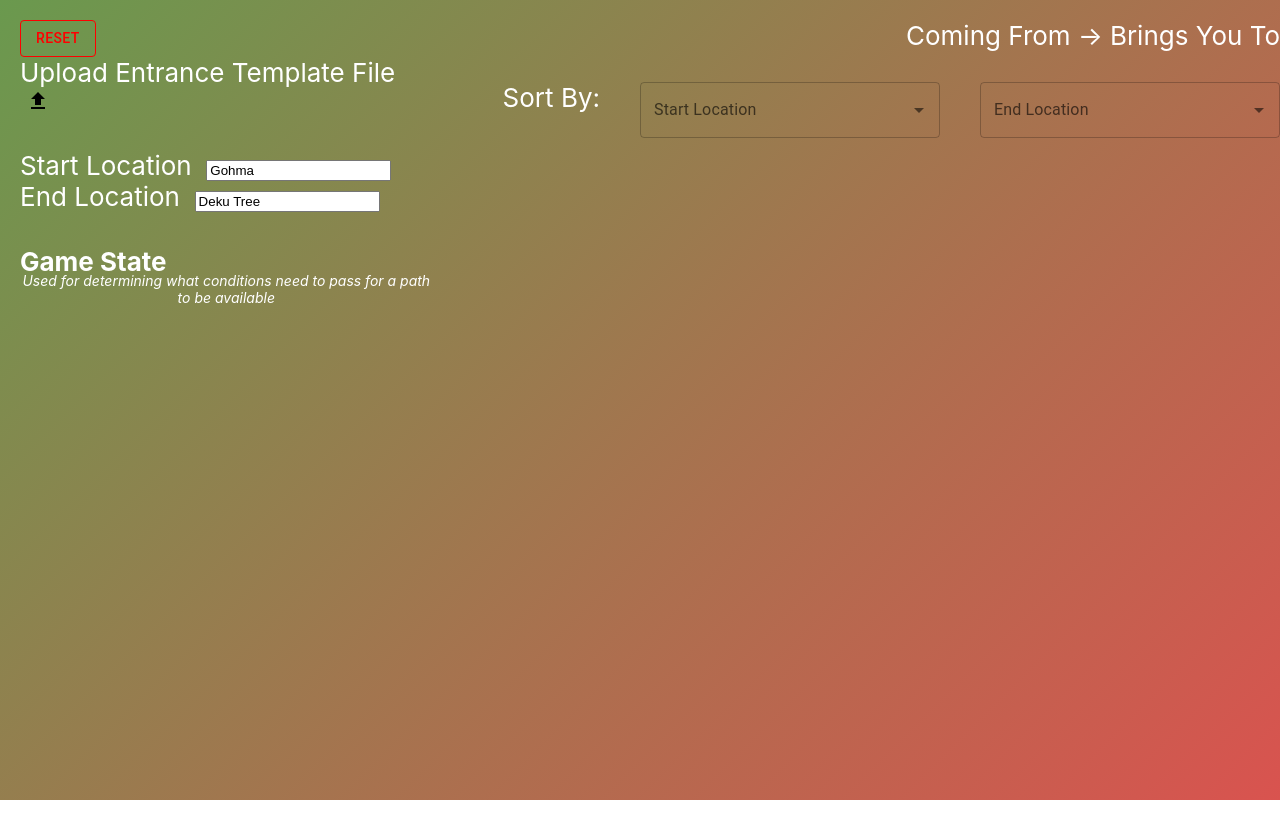
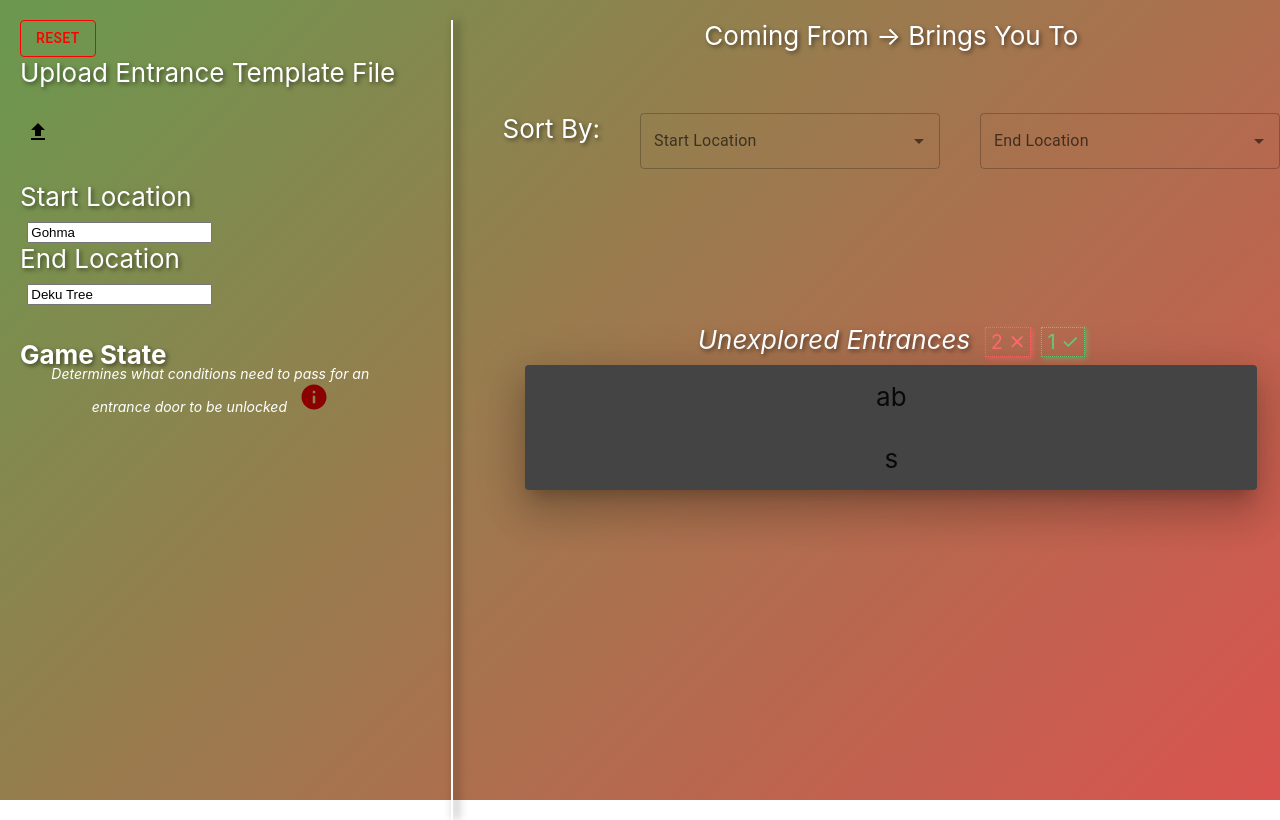
Before and after one commit to midnight-grind/EntranceTracker, a React (Create React App) app in the folder entrancetracker/: page / in a window 1280 px wide. Built offline with nearby package versions, Linux system fonts and the light colour scheme.

Commit message:
cleaned up styling

```diff
--- a/entrancetracker/package.json
+++ b/entrancetracker/package.json
@@ -5,7 +5,7 @@
   "dependencies": {
     "@emotion/react": "^11.13.3",
     "@emotion/styled": "^11.13.0",
-    "@mui/icons-material": "^6.1.1",
+    "@mui/icons-material": "^6.1.7",
     "@mui/material": "^6.1.1",
     "@testing-library/jest-dom": "^5.17.0",
     "@testing-library/react": "^13.4.0",
--- a/entrancetracker/src/components/CSVReader.js
+++ b/entrancetracker/src/components/CSVReader.js
@@ -8,10 +8,15 @@ import FormControlLabel from '@mui/material/FormControlLabel';
 import FormControl from '@mui/material/FormControl';
 import FormLabel from '@mui/material/FormLabel';
 import Button from '@mui/material/Button';
+import Paper from '@mui/material/Paper';
+import Box from '@mui/material/Box';
+import Tooltip from '@mui/material/Tooltip';
 
 
 import UploadIcon from '@mui/icons-material/Upload'; // If using Material-UI icons
 import ComingFromBringsYouTo from './ComingFromBringsYouTo';
+import InfoIcon from '@mui/icons-material/Info';
+import UnexploredCheckmarks from './UnexploredCheckmarks';
 
 function CSVReader()
 {
@@ -395,11 +400,6 @@ function CSVReader()
 		return true;
 	}
 
-	function testHtml()
-	{
-		return <div>This is rendered from testHtml function!</div>;
-	}
-
 	// Effect to log the updated shortest path when it's updated
 	useEffect(() =>
 	{
@@ -525,7 +525,7 @@ function CSVReader()
 
 
 				<div style={{ textAlign: 'left'}}>
-					Upload Entrance Template File<br></br>
+					<div style={{ textShadow: '2px 2px 4px rgba(0, 0, 0, 0.5)' }}>Upload Entrance Template File</div><br></br>
 					<button onClick={handleIconClick} style={{ border: 'none', background: 'none', cursor: 'pointer' }}>
 						<UploadIcon style={{ fontSize: '24px', color: '#000' }} /> {/* Customize size and color */}
 					</button>
@@ -536,14 +536,14 @@ function CSVReader()
 
 				<div style={{ textAlign: 'left'}}>
 					<br/>
-					Start Location &nbsp;
+					<div style={{ textShadow: '2px 2px 4px rgba(0, 0, 0, 0.5)' }}>Start Location</div> &nbsp;
 					<input
 						type="text"
 						value={startLocation}
 						onChange={(e) => setStartLocation(e.target.value)}
 					/>
 					<br/>
-					End Location &nbsp;
+					<div style={{ textShadow: '2px 2px 4px rgba(0, 0, 0, 0.5)' }}> End Location </div> &nbsp;
 					<input
 						type="text"
 						value={endLocation}
@@ -559,9 +559,20 @@ function CSVReader()
 
 				<div>
 					{/* {JSON.stringify(final_conditions)} */}
-					<h4 style={{ textAlign: 'left' }}>Game State</h4>
+					<h4 style={{ textAlign: 'left', textShadow: '2px 2px 4px rgba(0, 0, 0, 0.5)'}}>Game State</h4>
 					<div style={{ fontSize: '14px', marginTop: '-40px', marginBottom: '50px' }}>
-						<em>Used for determining what conditions need to pass for a path to be available</em>
+						<em>Determines what conditions need to pass for an entrance door to be unlocked</em>&nbsp;&nbsp;&nbsp;
+
+						<Tooltip title="If a player randomly exits through a door and can immediately re-enter it, entry conditions may no longer apply,
+						as a valid path has been found.">
+							<InfoIcon
+								style={{
+									fontSize: '30px', // Adjust the size of the icon
+									color: '#8B0000',    // Change the color of the icon
+								}}
+							/>
+						</Tooltip>
+
 					</div>
 				</div>
 
@@ -572,12 +583,38 @@ function CSVReader()
 
 			</div>
 
+			<div style={{ width: '2px', height: '100vh', backgroundColor: 'white', marginLeft: '30px', boxShadow: '4px 0px 10px rgba(0, 0, 0, 0.7)'}}></div>
 
-
-			<div style={{ flex: '0 0 auto', textAlign: 'right', marginLeft: '50px'}}>
+			<div style={{ flex: '0 0 auto', textAlign: 'middle', marginLeft: '50px'}}>
 				<ComingFromBringsYouTo locations={['1','e']}></ComingFromBringsYouTo><br></br>
 
 				{shortest_path}
+
+				<br></br><br></br><br></br><br></br>
+				<em style={{ textShadow: '2px 2px 4px rgba(0, 0, 0, 0.5)' }}>Unexplored Entrances</em> &nbsp;
+				<UnexploredCheckmarks numUnavailable={2} numAvailable={1}></UnexploredCheckmarks>
+				<Box
+					sx={{
+						display: 'flex',
+						justifyContent: 'center', // Horizontal alignment
+						alignItems: 'center', // Vertical alignment
+						flexWrap: 'wrap',
+						'& > :not(style)': {
+						m: 1, // Margin
+						width: 700,
+						},
+					}}
+					>
+					<Paper
+						elevation={24}
+						sx={{
+						backgroundColor: '#444',
+						padding: 2, // Add padding inside the Paper for spacing
+						}}
+					>
+						ab<br></br><br></br>s
+					</Paper>
+				</Box>
 			</div>
 
 
--- a/entrancetracker/src/components/ComingFromBringsYouTo.js
+++ b/entrancetracker/src/components/ComingFromBringsYouTo.js
@@ -7,10 +7,10 @@ function ComingFromBringsYouTo( {locations} )
 {
     return (
         <div>
-            Coming From &rarr; Brings You To
+            <div style={{ textShadow: '2px 2px 4px rgba(0, 0, 0, 0.5)' }}>Coming From &rarr; Brings You To </div>
             <br></br><br></br>
             <div style={{display: 'inline-block'}}>
-                Sort By:
+            <div style={{ textShadow: '2px 2px 4px rgba(0, 0, 0, 0.5)' }}>   Sort By: </div>
 
             </div>
 
--- /dev/null
+++ b/entrancetracker/src/components/LocationDropdown.js
@@ -0,0 +1,6 @@
+import React from "react";
+
+function LocationDropdown()
+{
+
+}
--- /dev/null
+++ b/entrancetracker/src/components/UnexploredCheckmarks.js
@@ -0,0 +1,48 @@
+import React from "react";
+
+function UnexploredCheckmarks({ numUnavailable, numAvailable }) {
+  let ret = [];
+
+  if (numUnavailable > 0) {
+    ret.push(
+      <div
+        style={{
+          display: "inline-block",
+          border: "dotted",
+          borderWidth: "1px", // Thinner border
+          fontSize: "20px", // Adjust font size
+          padding: "2px 5px", // Adjust padding
+          color: "#FF6B6B", // Softer red
+          borderColor: "#FF6B6B", // Softer red border
+          boxShadow: "2px 2px 5px rgba(255, 107, 107, 0.5)", // Red drop shadow
+        }}
+      >
+        {numUnavailable} &#10005;
+      </div>
+    );
+  }
+
+  if (numAvailable > 0) {
+    ret.push(
+      <div
+        style={{
+          display: "inline-block",
+          border: "dotted",
+          borderWidth: "1px", // Thinner border
+          fontSize: "20px", // Adjust font size
+          padding: "2px 5px", // Adjust padding
+          marginLeft: "10px", // Adjust margin
+          color: "#6BCB77", // Softer green
+          borderColor: "#6BCB77", // Softer green border
+          boxShadow: "2px 2px 5px rgba(107, 203, 119, 0.5)", // Green drop shadow
+        }}
+      >
+        {numAvailable} &#10003;
+      </div>
+    );
+  }
+
+  return ret;
+}
+
+export default UnexploredCheckmarks;
```
Also changed, not shown: 1 other file (tests, documents, lock files or other folders).
